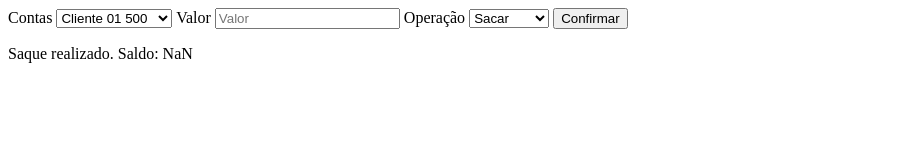
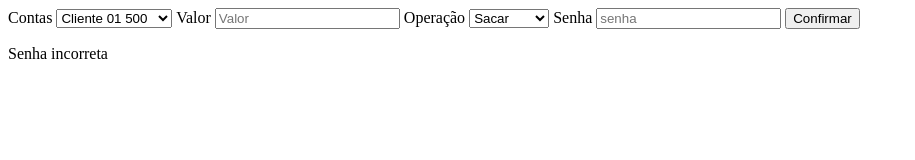
Before and after one commit to ricardocaraujo/devinhouseM01S04, a plain HTML site: page index.html in a window 1280 px wide. Both pictures are taken after a click on the button "Confirmar". Shown: the whole page, without its empty margins (0-915 px from the left). Drawn offline with Linux system fonts and the light colour scheme.

Commit message:
[M1S04] Ex 7 - Conta bancaria Parte 7

```diff
--- a/index.html
+++ b/index.html
@@ -16,6 +16,7 @@
         <select name="contas" id="contas">
 
         </select>
+
         <label for="valor">Valor</label>
         <input type="text" name="valor" id="valor" placeholder="Valor">
 
@@ -25,6 +26,9 @@
             <option>Depositar</option>
         </select>
 
+        <label for="senha">Senha</label>
+        <input type="password" name="senha" id="senha" placeholder="senha">
+
         <button type="submit" id="executa">Confirmar</button>
         <p id="mensagem"></p>
 
--- a/index.js
+++ b/index.js
@@ -3,16 +3,19 @@ const contasClientes = [
     id: 1,
     nome: 'Cliente 01',
     saldo: 500,
+    senha: 'abc',
     },
     {
     id: 2,
     nome: 'Cliente 02',
     saldo: 3000,
+    senha: 'def',
     },
     {
     id: 3,
     nome: 'Cliente 03',
     saldo: 5000,
+    senha: 'ghi',
     },
     ];
 
@@ -38,13 +41,18 @@ executa.onclick = () => {
     let selecaoConta = optionConta.options[optionConta.selectedIndex].id;
     selecaoConta = parseInt(selecaoConta);
     const conta = contasClientes.find(conta => conta.id === selecaoConta)
-    if(selecaoOperacao.toLowerCase() === "sacar") {
-        console.log('chegou aqui')
-        saca(conta, valor)
-    } else if(selecaoOperacao.toLowerCase() === "depositar") {
-        deposita (conta, valor)
+    const senha = document.getElementById("senha").value;
+    console.log(senha)
+    if(senha === conta.senha) {
+        if(selecaoOperacao.toLowerCase() === "sacar") {
+            saca(conta, valor)
+        } else if(selecaoOperacao.toLowerCase() === "depositar") {
+            deposita (conta, valor)
+        }
+    } else {
+        const mensagem = document.getElementById("mensagem");
+        mensagem.textContent = "Senha incorreta";
     }
-
 }
 
 // executa.addEventListener('click', saca);
```
